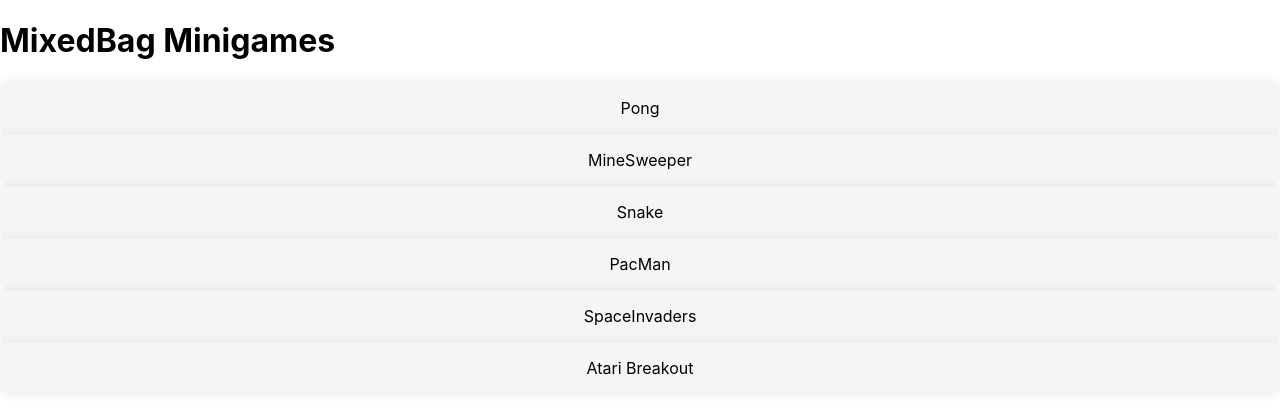
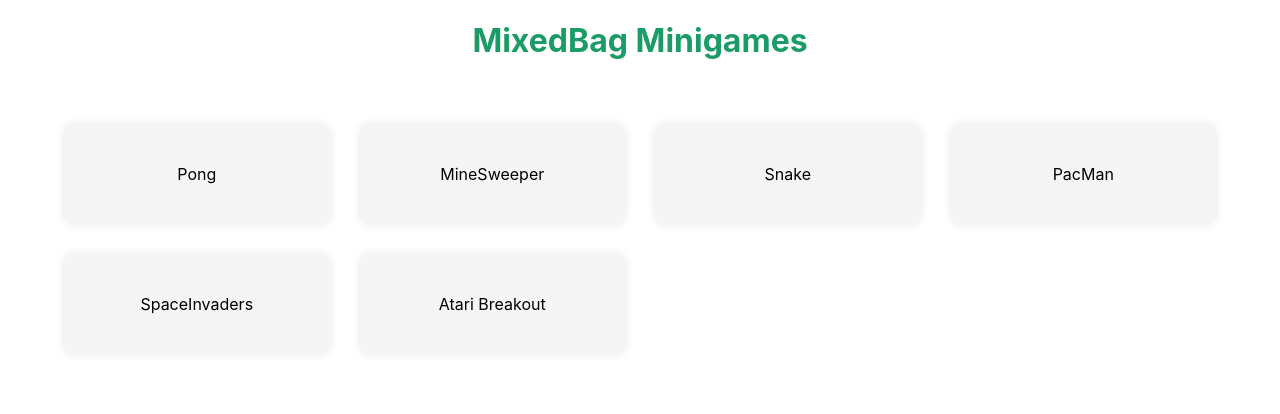
Before and after one commit to Proyectos3-UTAD/MixedBagMinigames, a React (Create React App) app in the folder code/: page / in a window 1280 px wide. Shown: the top 414 px of the page. Built offline with nearby package versions, Linux system fonts and the light colour scheme.

Commit message:
Added menu styles

```diff
--- a/code/src/components/menu/Menu.jsx
+++ b/code/src/components/menu/Menu.jsx
@@ -1,3 +1,11 @@
+/**
+ * Styles
+ */
+import '../../styles/menu/Menu.css';
+
+/**
+ * Components
+ */
 import GameMiniature from "./GameMiniature";
 import Snake from "../snake/Snake";
 import SpaceInvaders from "../spaceInvaders/SpaceInvaders";
@@ -6,11 +14,13 @@
 
 function Menu({screenChanger}) {
     return (
-        <div>
-            <h1>MixedBag Minigames</h1>
+        <div className={"Menu"}>
+            <h1 className={"MenuTitle"}>MixedBag Minigames</h1>
 
+            <div className={"GameDisplayTable"}>
                 <GameMiniature
 
+                    style={{backgroundImage: "url("}}
                     screenChanger={screenChanger}
                     gameName={"Pong"}
 
@@ -63,7 +73,7 @@
                         <AtariBreakout screenChanger={screenChanger}/>
                     }/>
 
-
+            </div>
         </div>
     );
 }
--- a/code/src/styles/menu/GameMiniature.css
+++ b/code/src/styles/menu/GameMiniature.css
@@ -11,3 +11,9 @@
     cursor: pointer;
     transition: all 0.3s;
 }
+
+.GameMiniature:hover {
+    transform: scale(1.05);
+    background-color: #61dafb;
+    font-weight: bold;
+}
--- /dev/null
+++ b/code/src/styles/menu/Menu.css
@@ -0,0 +1,20 @@
+.Menu {
+
+}
+
+.MenuTitle {
+    text-align: center;
+    color: #1b9c66;
+}
+
+.GameDisplayTable {
+    margin: 5%;
+    display: grid;
+    grid-template-columns: repeat(4, 1fr);
+    gap: 30px;
+    grid-auto-rows: minmax(100px, auto);
+}
+
+.ImagePong {
+    /*background-image: url("https://icons.veryicon.com/png/o/game/game-entertainment-related-series/pong-1.png");*/
+}
```
Also changed, not shown: code/src/static/images/menu/pongMiniature.png (added). Lines whose indentation alone changed are shown as unchanged.
